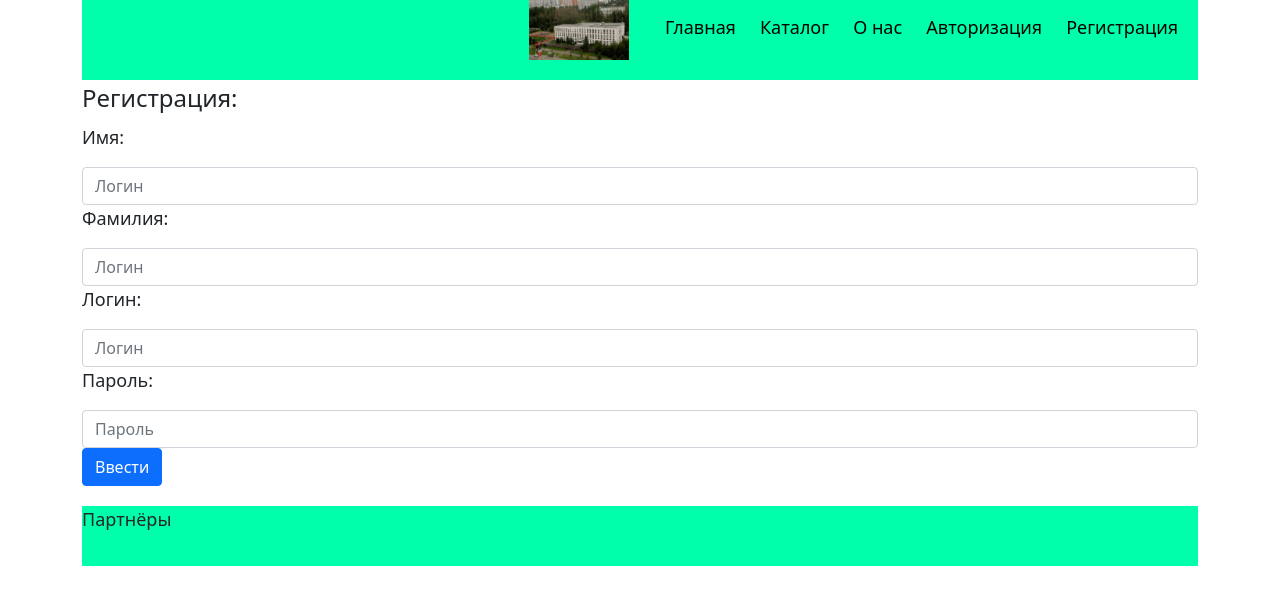
After one commit to ShompolovMaxim/Project-1, a Flask app: page /registration/ in a window 1280 px wide. The commit adds this page. Shown: the top 605 px of the page. Run offline with Flask 2, Linux system fonts and the light colour scheme.

Commit message:
Авторизация

```diff
--- a/Project/ORM.py
+++ b/Project/ORM.py
@@ -18,7 +18,7 @@ class Customers(db.Model):
     email = db.Column(db.String(80), unique=True)
     registration_date = db.Column(db.DateTime, nullable=False)
     login = db.Column(db.String(80), unique=True)
-    password_hash = db.Column(db.Integer, nullable=False)
+    password = db.Column(db.String(200), nullable=False)
     bank_card_number = db.Column(db.String(80))
     passport_series_and_number = db.Column(db.String(80), unique=True)
     passport_date_of_issue = db.Column(db.DateTime)
@@ -28,6 +28,9 @@ class Customers(db.Model):
     shop_card_buy_amount = db.Column(db.Integer)
     address = db.Column(db.String(80))
     age = db.Column(db.Integer)
+
+    def validate(self, password):
+        return self.password == password
 
 class Feedback(db.Model):
     id = db.Column(db.Integer, primary_key=True)
--- a/Project/addgoods.py
+++ b/Project/addgoods.py
@@ -23,4 +23,5 @@ db.session.add(price1)
 db.session.add(price2)
 db.session.add(price3)
 db.session.add(price4)
+db.session.add(Customers(surname = 'Shompolov', name = 'Maxim', registration_date = datetime.now(), login = '123', password = '123'))
 db.session.commit()
--- a/Project/init.py
+++ b/Project/init.py
@@ -3,3 +3,4 @@ from flask_sqlalchemy import SQLAlchemy
 app = Flask(__name__)
 app.config['SQLALCHEMY_DATABASE_URI'] = 'sqlite:///testdb.db'
 db = SQLAlchemy(app)
+app.secret_key = 'asdfhasdfugh2'
--- a/Project/main.py
+++ b/Project/main.py
@@ -1,7 +1,6 @@
 from flask import *
 from init import app
-from ORM import Feedback, Goods, db
-#from ORM import *
+from ORM import Feedback, Customers, Goods, db
 
 
 
@@ -9,9 +8,31 @@ from ORM import Feedback, Goods, db
 def main():
     return render_template('Main.html')
 
-@app.route('/sign_in/')
+@app.route('/registration/', methods=['GET', 'POST'])
+def registration():
+    return render_template('registration.html')
+
+@app.route('/sign_in/', methods=['GET', 'POST'])
 def sign_in():
+    if request.method == 'POST':
+        login = request.form.get('login')
+        password = request.form.get('password')
+        try:
+            if Customers.query.filter_by(login=login).one().validate(password):
+                session['login'] = login
+                flash(f'Добро пожаловать, {login}', 'success')
+                return redirect(url_for('main'), code=301)
+            else:
+                flash('Wrong login or password', 'warning')
+        except:
+            flash('Wrong login or password', 'danger')
     return render_template('sign_in.html')
+
+@app.route('/sign_out/')
+def logout():
+    if session.get('login'):
+        session.pop('login')
+    return redirect('/', code=302)
 
 @app.route('/about_us/', methods=['GET', 'POST'])
 def about_us():
--- a/Project/templates/base.html
+++ b/Project/templates/base.html
@@ -16,9 +16,24 @@
                 <li class='menu_link'><a href="/">Главная</a></li>
                 <li class='menu_link'><a href="/catalog/">Каталог</a></li>
                 <li class='menu_link'><a href="/about_us/">О нас</a></li>
-                <li class='menu_link'><a href="/sign_in/">Авторизоваться</a></li>
+                {% if session['login'] %}
+                    <li class='menu_link'><a href="/sign_out/">{{session['login']}}</a></li>
+                {% else %}
+                    <li class='menu_link'><a href="/sign_in/">Авторизация</a></li>
+                {% endif %}
+                <li class='menu_link'><a href="/registration/">Регистрация</a></li>
             </ul>
         </header>
+        {% with messages = get_flashed_messages(with_categories=true) %}
+            {% if messages %}
+              {% for alert_type, message in messages %}
+                <div class="alert alert-{{alert_type}} alert-dismissible fade show" role="alert">
+                    {{message}}
+                    <button type="button" class="btn-close" data-bs-dismiss="alert" aria-label="Close"></button>
+                </div>
+              {% endfor %}
+            {% endif %}
+          {% endwith %}
 
         <div>{% block content %}{% endblock %}</div>
 
--- /dev/null
+++ b/Project/templates/registration.html
@@ -0,0 +1,16 @@
+{% extends "base.html" %}
+{% block title %}Регистрация{% endblock %}
+{% block content %}
+    <form method="POST">
+        <legend>Регистрация:</legend>
+        <p>Имя:</p>
+        <input type="text" name="name" class="form-control" placeholder="Логин">
+        <p>Фамилия:</p>
+        <input type="text" name="surname" class="form-control" placeholder="Логин">
+        <p>Логин:</p>
+        <input type="text" name="login" class="form-control" placeholder="Логин">
+        <p>Пароль:</p>
+        <input type="password" name="password" class="form-control" placeholder="Пароль">
+        <input type="submit" value="Ввести" class="btn btn-primary">
+    </form>
+{% endblock %}
```
Also changed, not shown: Project/templates/sign_in.html (+7 -5 lines), Project/testdb.db.
